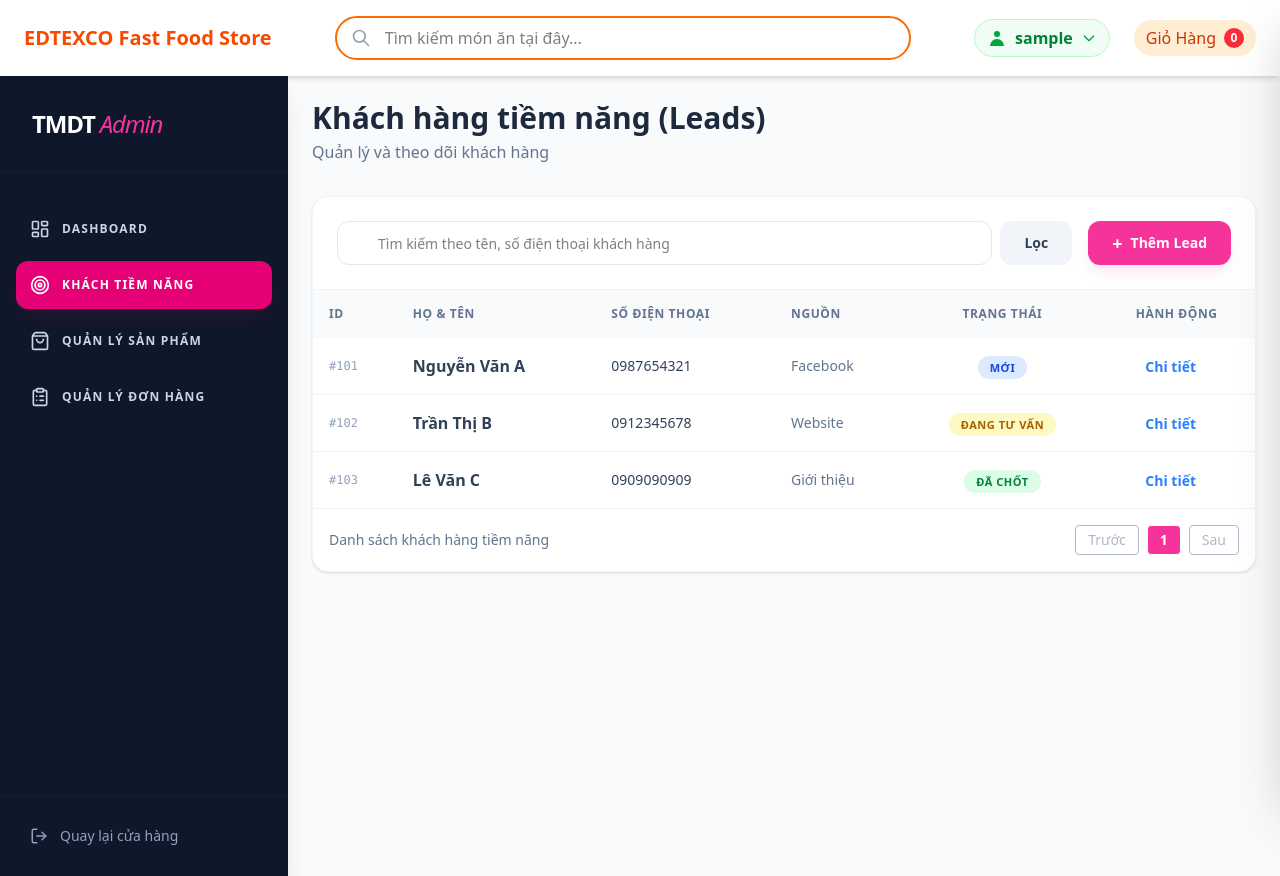
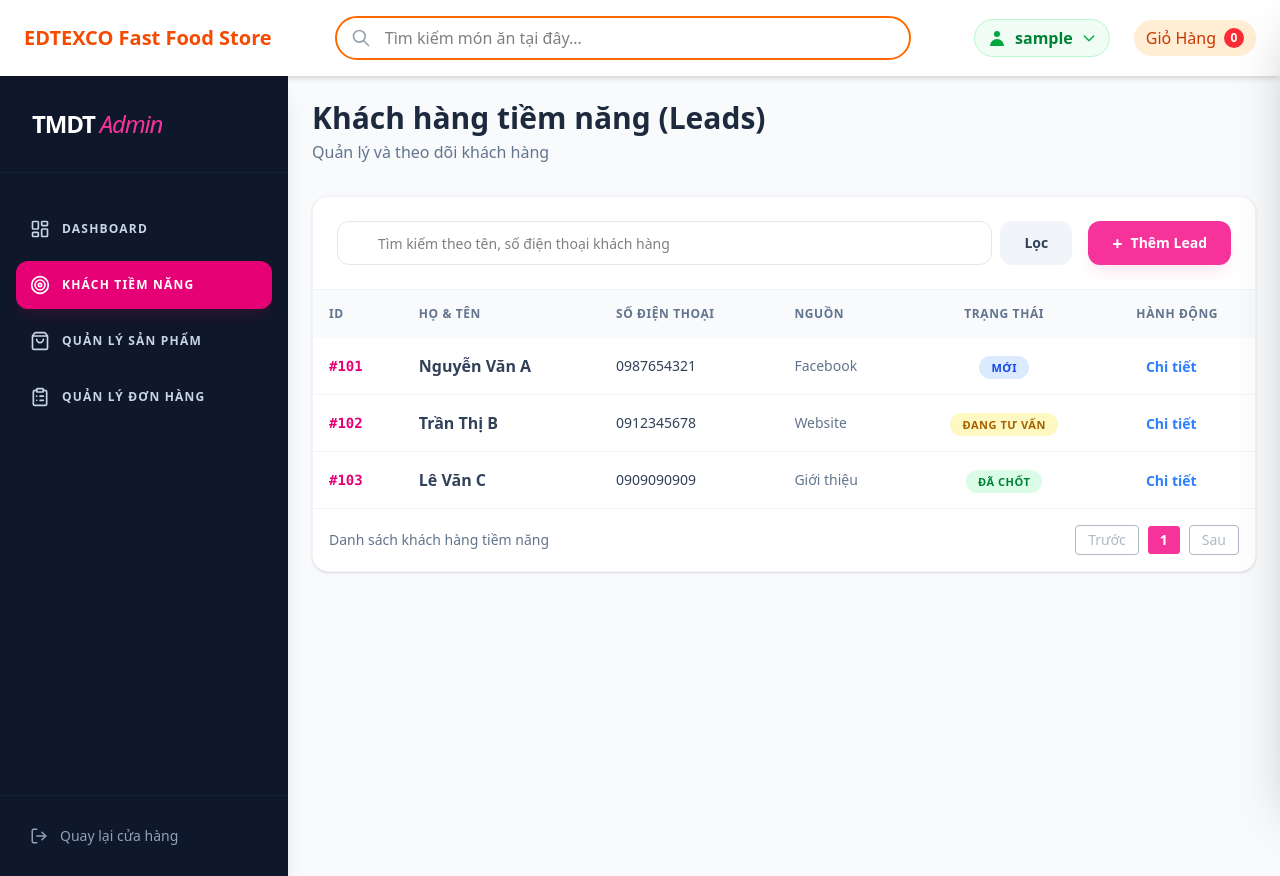
Before and after one commit to TunDangg/TMDT-Test, a Vue app: page /admin/leads in a window 1280 px wide. Built offline with nearby package versions, Linux system fonts and the light colour scheme; no server answers; sample sign-in values are in the browser's storage; the HTML template or start-up script is replaced by a standard one.

Commit message:
feat: tạo giao diện khách hàng tiềm năng

```diff
--- a/src/views/LeadManagementView.vue
+++ b/src/views/LeadManagementView.vue
@@ -141,8 +141,12 @@ const getStatusColor = (status: string) => {
               </tr>
             </thead>
             <tbody class="divide-y divide-slate-100 text-slate-700">
-              <tr v-for="lead in filteredLeads" :key="lead.id" class="hover:bg-slate-50 transition-colors">
-                <td class="p-4 font-mono text-slate-400 text-xs">#{{ lead.id }}</td>
+              <tr
+                v-for="lead in filteredLeads"
+                :key="lead.id"
+                class="hover:bg-slate-50 transition-colors"
+              >
+                <td class="p-4 font-mono font-bold text-pink-600 text-sm">#{{ lead.id }}</td>
                 <td class="p-4 font-bold">{{ lead.name }}</td>
                 <td class="p-4 text-sm">{{ lead.phone }}</td>
                 <td class="p-4 text-sm text-slate-500">{{ lead.source }}</td>
```
